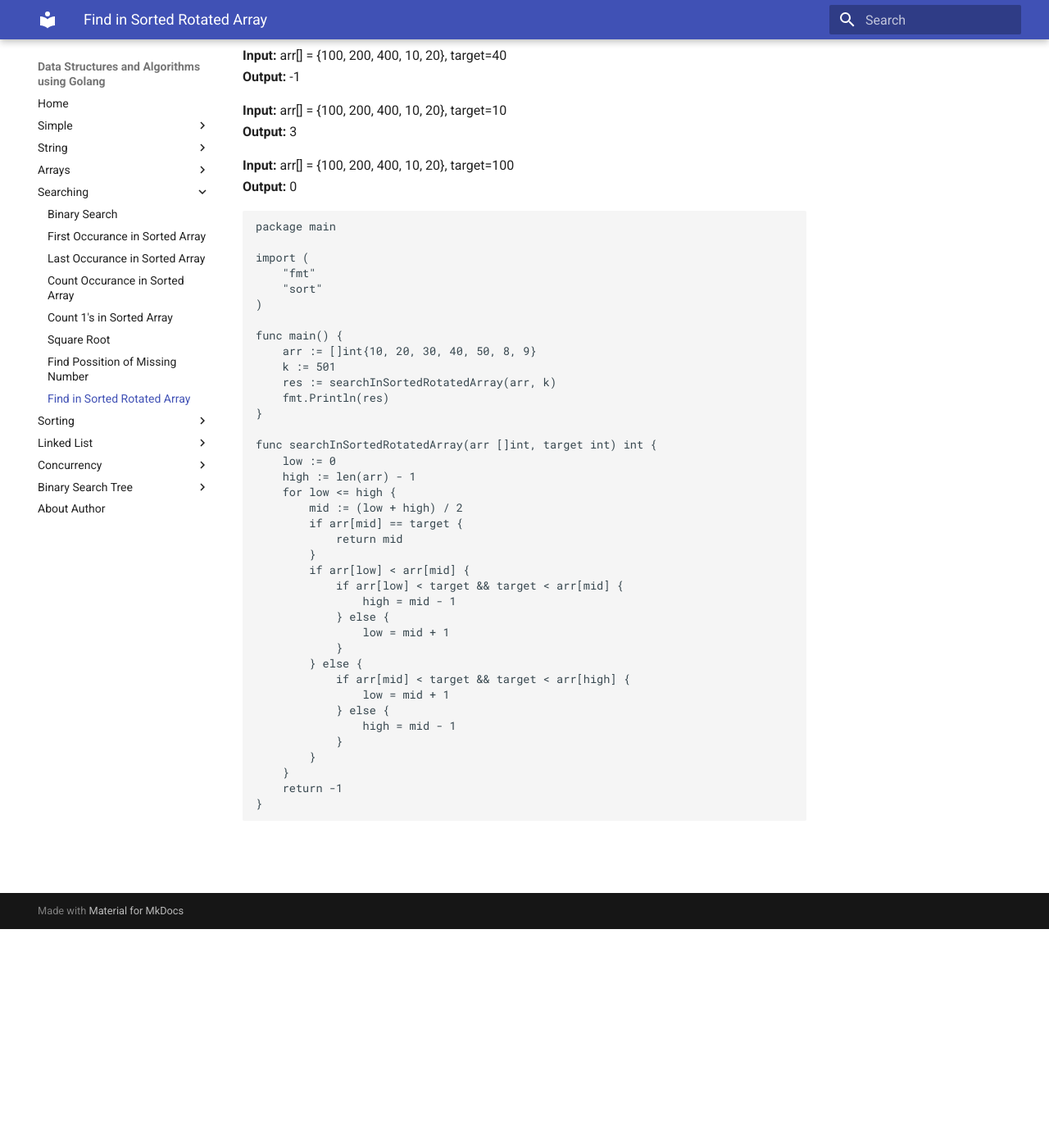
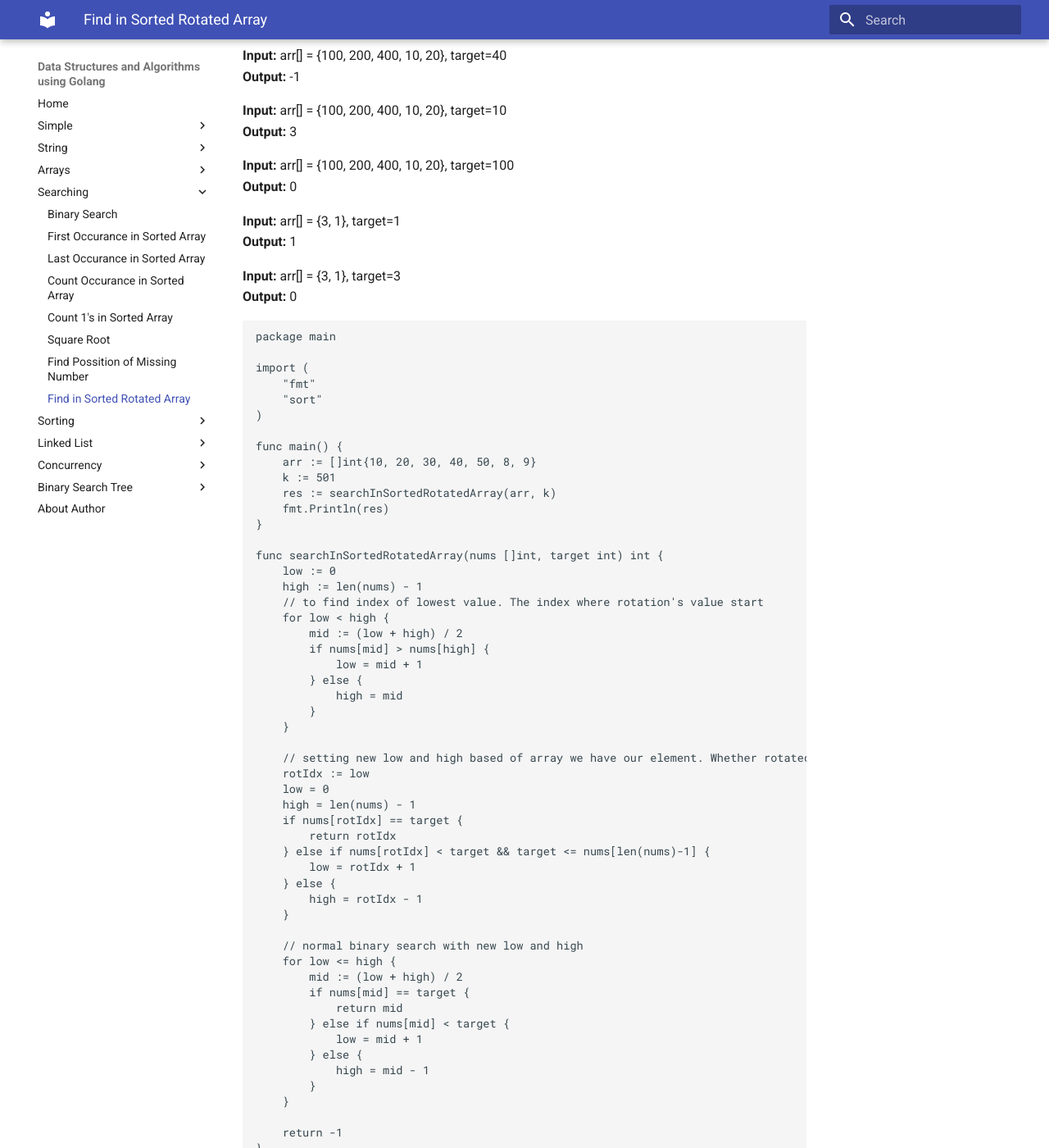
Before and after one commit to prithvipal/golang-dsa, an MkDocs documentation site: the page built from docs/searching/find_in_sorted_rotated_array.md, in a window 1280 px wide and 1400 px high, scrolled down 267 px. Shown: the whole window at 82% size. Built offline with MkDocs 1.6.1 and Material for MkDocs 9.7.7, drawn with Linux system fonts in a browser that asks for light colours.

Commit message:
new solution for search in sorted rotated array

````diff
--- a/docs/searching/find_in_sorted_rotated_array.md
+++ b/docs/searching/find_in_sorted_rotated_array.md
@@ -12,6 +12,12 @@
 **Output:** 3
 
 **Input:** arr[] = {100, 200, 400, 10, 20}, target=100 </br>
+**Output:** 0
+
+**Input:** arr[] = {3, 1}, target=1 </br>
+**Output:** 1
+
+**Input:** arr[] = {3, 1}, target=3 </br>
 **Output:** 0
 
 ```
@@ -29,28 +35,43 @@ func main() {
 	fmt.Println(res)
 }
 
-func searchInSortedRotatedArray(arr []int, target int) int {
+func searchInSortedRotatedArray(nums []int, target int) int {
 	low := 0
-	high := len(arr) - 1
+	high := len(nums) - 1
+	// to find index of lowest value. The index where rotation's value start
+	for low < high {
+		mid := (low + high) / 2
+		if nums[mid] > nums[high] {
+			low = mid + 1
+		} else {
+			high = mid
+		}
+	}
+
+	// setting new low and high based of array we have our element. Whether rotated sided or other side
+	rotIdx := low
+	low = 0
+	high = len(nums) - 1
+	if nums[rotIdx] == target {
+		return rotIdx
+	} else if nums[rotIdx] < target && target <= nums[len(nums)-1] {
+		low = rotIdx + 1
+	} else {
+		high = rotIdx - 1
+	}
+
+	// normal binary search with new low and high
 	for low <= high {
 		mid := (low + high) / 2
-		if arr[mid] == target {
+		if nums[mid] == target {
 			return mid
-		}
-		if arr[low] < arr[mid] {
-			if arr[low] < target && target < arr[mid] {
-				high = mid - 1
-			} else {
-				low = mid + 1
-			}
+		} else if nums[mid] < target {
+			low = mid + 1
 		} else {
-			if arr[mid] < target && target < arr[high] {
-				low = mid + 1
-			} else {
-				high = mid - 1
-			}
+			high = mid - 1
 		}
 	}
+
 	return -1
 }
 ```
````
